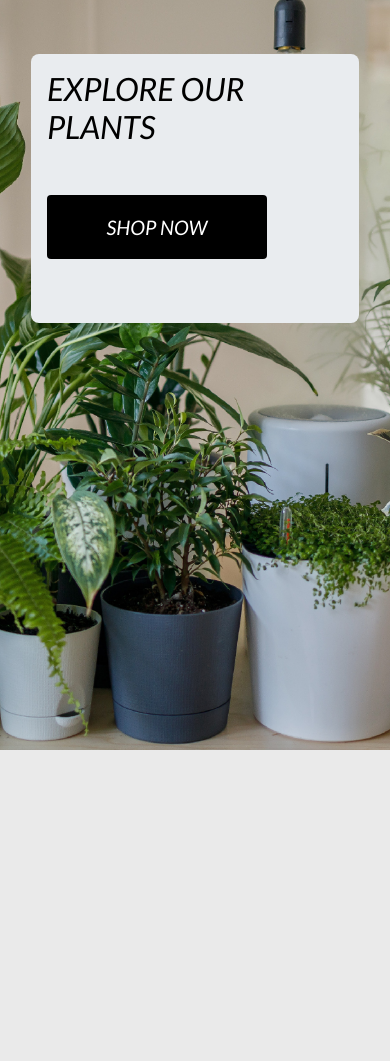
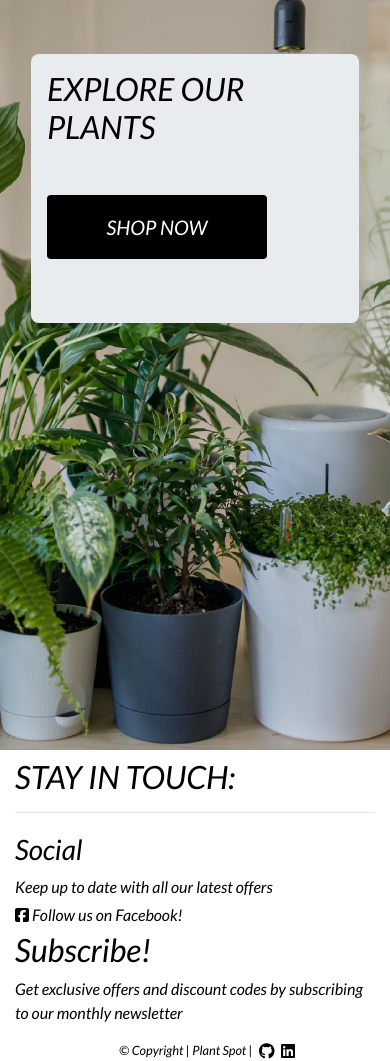
Before and after one commit to Lucy-Glanville-Brown/plant-spot, a Django app: page / in a window 390 px wide. Shown: the part 94-1155 px from the top of the page. Before the commit the page ends 844 px from the top, so only its background shows below. Run offline with Django 4.2, Linux system fonts and the light colour scheme; some libraries are stand-ins or nearby versions.

Commit message:
Added mobile/main footer templates

```diff
--- a/static/css/base.css
+++ b/static/css/base.css
@@ -110,6 +110,11 @@
     border-radius: 0.5rem;
     padding: 1rem;
     margin: 1rem;
+}
+
+footer {
+    background-color: #fff;
+    color: #000;
 }
 
 /* ------------------------------- bootstrap toasts */
--- a/templates/base.html
+++ b/templates/base.html
@@ -150,6 +150,34 @@
       {% block content %}
       {% endblock %}
 
+  <!-- Footer -->
+  <footer class="container-wrapper">
+    {% include 'includes/mobile-footer.html' %}
+    {% include 'includes/main-footer.html' %}
+    <!-- Copyright -->
+    <div class="row">
+      <div class="col">
+          <div class="row">
+              <div class="col small ml-4 text-black text-center">
+                  <span>
+                      &copy; Copyright<span id=copyright></span> | Plant Spot |
+                  </span>
+                  <span class="d-none d-md-inline-block">Developed by: Lucy Glanville-Brown </span>
+                  <a href="#" class="text-decoration-none" target="_blank" rel="noopener">
+                      <i class="fab fa-github fa-lg ml-1 text-black" aria-hidden="true"></i>
+                      <span class="sr-only">GitHub</span>
+                  </a>
+                  <a href="#" class="text-decoration-none" target="_blank" rel="noopener">
+                      <i class="fab fa-linkedin fa-lg ml-1 text-black" aria-hidden="true"></i>
+                      <span class="sr-only">linkedin</span>
+                  </a>
+              </div>
+          </div>
+      </div>
+  </div>
+  </footer>
+  <!-- /.footer -->
+
       {% block postloadjs %}
       <script type="text/javascript">
         $('.toast').toast('show');
--- /dev/null
+++ b/templates/includes/main-footer.html
@@ -0,0 +1,22 @@
+<div class="container quotes-container content-container d-none d-md-block">
+    <section class="footer">
+        <div class="row">
+            <div class="col-12 page-header mb-1 pt-2">
+                <h2 class="text-uppercase">Stay in touch:</h2>
+                <hr>
+            </div>
+        </div>
+        <div class="row">
+            <div class="col-12 col-md-6 text-black">
+                <h3>Social</h3>
+                <p class="mb-1">Keep up to date with all our latest offers</p>
+                <a href="#" class="text-decoration-none text-black pb-1" target="_blank"><i class="fab fa-facebook-square text-black"></i> Follow us on Facebook!</a>
+            </div>
+            <div class="col-12 col-md-6 mt-1">
+                <h2>Subscribe!</h2>
+                <p>Get exclusive offers and discount codes by subscribing to our monthly newsletter</p>
+                <!-- Mailchimp signup form here -->
+            </div>
+        </div>
+    </section>
+</div>
--- /dev/null
+++ b/templates/includes/mobile-footer.html
@@ -0,0 +1,22 @@
+<div class="container quotes-container content-container d-md-none">
+    <section class="footer">
+        <div class="row">
+            <div class="col-12 page-header mb-1 pt-2">
+                <h2 class="text-uppercase">Stay in touch:</h2>
+                <hr>
+            </div>
+        </div>
+        <div class="row">
+            <div class="col-12 col-md-6 text-black">
+                <h3>Social</h3>
+                <p class="mb-1">Keep up to date with all our latest offers</p>
+                <a href="#" class="text-decoration-none text-black pb-1" target="_blank"><i class="fab fa-facebook-square text-black"></i> Follow us on Facebook!</a>
+            </div>
+            <div class="col-12 col-md-6 mt-1">
+                <h2>Subscribe!</h2>
+                <p>Get exclusive offers and discount codes by subscribing to our monthly newsletter</p>
+                <!-- Mailchimp signup form here -->
+            </div>
+        </div>
+    </section>
+</div>
```
